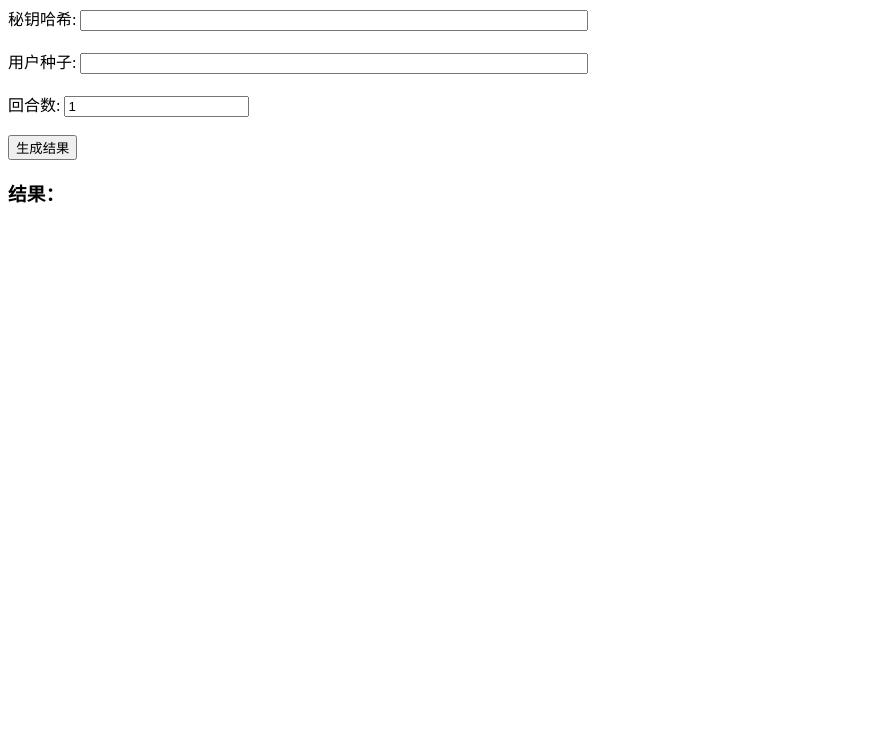
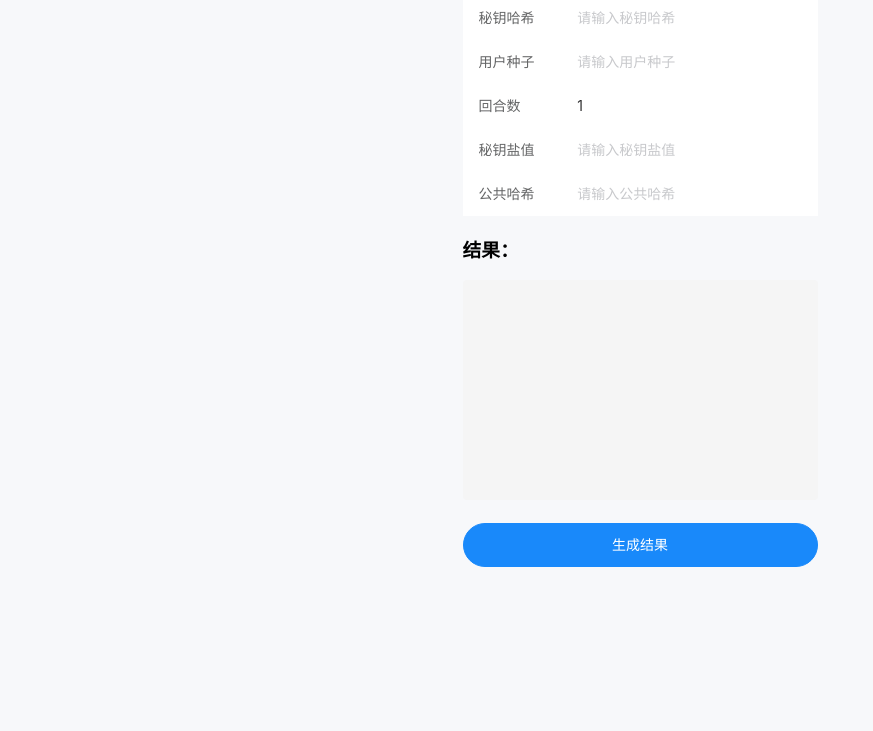
Before and after one commit to zwellcode/zecsgo, a plain HTML site: page index.html in a window 1280 px wide. Shown: the part 69-800 px from the top of the page, without its empty margins (0-873 px from the left). Drawn offline with nearby package versions, Linux system fonts and the light colour scheme.

Commit message:
Update index.html

```diff
--- a/index.html
+++ b/index.html
@@ -1,61 +1,151 @@
 <!DOCTYPE html>
 <html lang="zh">
+
 <head>
     <meta charset="UTF-8">
     <title>zecsgo算法</title>
+    <!-- 1. 重置页面默认样式（解决挤压问题） -->
+    <style>
+        body {
+            margin: 0;
+            padding: 0;
+            display: flex;
+            flex-direction: row;
+            justify-content: center;
+            background-color: #f7f8fa;
+        }
+
+        .hzs_test {
+            /* min-height: 30px;
+            border: 1px red solid; */
+        }
+
+        /* 适配Vant移动端组件，PC端模拟手机宽度 */
+        #app {
+            max-width: 375px;
+            height: 100vh;
+            width: 100vw;
+            /* 手机常用宽度 */
+            overflow: auto;
+            background-color: #f7f8fa;
+            /* 居中 */
+        }
+    </style>
+    <!-- 引入样式文件 -->
+    <link rel="stylesheet" href="https://unpkg.com/vant@2.12/lib/index.css" />
+
+    <!-- 引入 Vue 和 Vant 的 JS 文件 -->
+    <script src="https://unpkg.com/vue@2.6/dist/vue.min.js"></script>
+    <script src="https://unpkg.com/vant@2.12/lib/vant.min.js"></script>
+    <!-- 移动端适配meta（必须） -->
+    <meta name="viewport" content="width=device-width, initial-scale=1, maximum-scale=1, user-scalable=no">
 </head>
+
 <body>
-    <h2>zecsgo算法</h2>
+    <div id="app">
+        <!-- 3. 用Vant容器规范布局 -->
+        <header>
+            <h2 style="text-align: center; margin: 10px 0;">zecsgo算法</h2>
+        </header>
+        <main style="padding: 10px;">
+            <van-form @submit="roll">
+                <div class="hzs_test">
+                    <van-field v-model="secretHash" name="秘钥哈希" label="秘钥哈希" placeholder="请输入秘钥哈希"
+                        :rules="[{ required: true, message: '请输入秘钥哈希' }]" />
+                </div>
+                <div class="hzs_test">
+                    <van-field v-model="clientSeed" name="用户种子" label="用户种子" placeholder="请输入用户种子"
+                        :rules="[{ required: true, message: '请输入用户种子' }]" />
+                </div>
+                <div class="hzs_test">
+                    <van-field v-model="roundNum" name="回合数" label="回合数" placeholder="请输入回合数"
+                        :rules="[{ required: true, message: '请输入回合数' }]" />
+                </div>
+                <div class="hzs_test">
+                    <van-field v-model="secretSalt" name="秘钥盐值" label="秘钥盐值" placeholder="请输入秘钥盐值"
+                        :rules="[{ required: true, message: '请输入秘钥盐值' }]" />
+                </div>
+                <div class="hzs_test">
+                    <van-field v-model="publicHash" name="公共哈希" label="公共哈希" placeholder="请输入公共哈希"
+                        :rules="[{ required: true, message: '请输入公共哈希' }]" />
+                </div>
 
-    <label>秘钥哈希: </label>
-    <input type="text" id="secretHash" style="width: 500px;"><br><br>
 
-    <label>用户种子: </label>
-    <input type="text" id="clientSeed" style="width: 500px;"><br><br>
-
-    <label>回合数: </label>
-    <input type="number" id="roundNum" value="1"><br><br>
-
-    <button onclick="roll()">生成结果</button>
+            </van-form>
 
             <h3>结果：</h3>
-    <pre id="output"></pre>
+            <pre id="output" style="min-height:200px;padding: 10px; background: #f5f5f5; border-radius: 4px;"></pre>
+        </main>
+        <footer style="padding:0 10px;">
+            <van-button round block type="info" native-type="submit" @click="roll">生成结果</van-button>
+        </footer>
+
+
+    </div>
 
     <script src="https://cdnjs.cloudflare.com/ajax/libs/crypto-js/4.1.1/crypto-js.min.js"></script>
     <script>
-        function encrypt(inputData, keyHex) {
+        Vue.use(vant);
+        new Vue({
+            el: '#app',
+            data () {
+                return {
+                    secretHash: '',
+                    clientSeed: '',
+                    roundNum: 1,
+                    secretSalt: '',
+                    publicHash: '', value: ""
+                };
+            },
+            methods: {
+                isHexString (str) {
+                    return /^[0-9a-fA-F]+$/.test(str) && str.length % 2 === 0;
+                },
+                encrypt (inputData, keyHex) {
                     try {
                         let key = CryptoJS.enc.Hex.parse(keyHex);
                         let message = CryptoJS.enc.Utf8.parse(inputData);
                         let hmac = CryptoJS.HmacSHA512(message, key);
                         return hmac.toString(CryptoJS.enc.Hex);
                     } catch (e) {
-                console.error("Encryption error:", e);
+                        console.error("加密失败：", e);
+                        alert(`加密错误：${e.message}\n请检查秘钥哈希是否为合法十六进制！`);
                         return "";
                     }
-        }
-
-        function onRoll(secretHash, clientSeed, roundNum) {
+                },
+                onRoll (secretHash, clientSeed, roundNum) {
                     let seed = clientSeed + "-" + roundNum;
-            let valSha256 = encrypt(seed, secretHash);
+                    let valSha256 = this.encrypt(seed, secretHash);
+                    if (!valSha256) return "计算失败（加密返回空）";
                     let subHash = valSha256.substring(0, 7);
                     let number = parseInt(subHash, 16);
+                    if (isNaN(number)) return "计算失败（无法解析为数字）";
                     return (number % 1000000) + 1;
-        }
-
-        function roll() {
-            const secretHash = document.getElementById("secretHash").value.trim();
-            const clientSeed = document.getElementById("clientSeed").value.trim();
-            const roundNum = parseInt(document.getElementById("roundNum").value);
-
-            if (!secretHash || !clientSeed || isNaN(roundNum)) {
-                alert("请确保所有输入都已填写并且 Round 是数字！");
+                },
+                roll () {
+                    const { secretHash, clientSeed, roundNum } = this;
+                    if (!secretHash) {
+                        alert("请填写秘钥哈希！");
                         return;
                     }
-
-            const result = onRoll(secretHash, clientSeed, roundNum);
-            document.getElementById("output").textContent = `Round ${roundNum}: ${result}`;
+                    if (!this.isHexString(secretHash)) {
+                        alert("秘钥哈希必须是合法十六进制字符串（仅含0-9/a-f/A-F，长度为偶数）！");
+                        return;
                     }
+                    if (!clientSeed) {
+                        alert("请填写用户种子！");
+                        return;
+                    }
+                    if (isNaN(roundNum) || roundNum < 1) {
+                        alert("回合数必须是大于0的数字！");
+                        return;
+                    }
+                    const result = this.onRoll(secretHash, clientSeed, roundNum);
+                    document.getElementById("output").textContent = `Round ${roundNum}：${result}`;
+                }
+            }
+        });
     </script>
 </body>
+
 </html>
```
Lines whose indentation alone changed are shown as unchanged.
